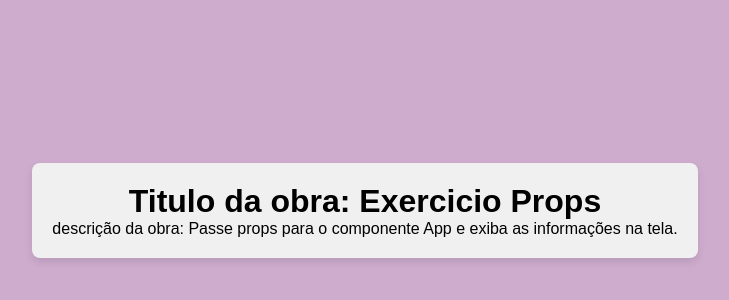
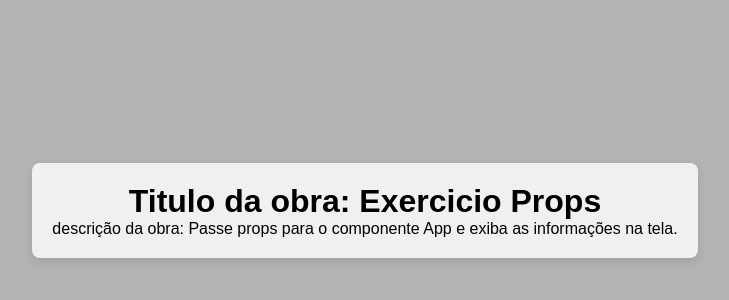
Before and after one commit to samellop3s/react-js-props-studies, a React (Vite) app: page / in a window 1280 px wide. Shown: the part 190-490 px from the top of the page, without its empty margins (275-1004 px from the left). Built offline with nearby package versions, Linux system fonts and the light colour scheme.

Commit message:
background color updated

```diff
--- a/src/App.css
+++ b/src/App.css
@@ -11,7 +11,7 @@
   align-items: center;
   width: 100%;
   height: 100vh;
-  background: rgba(134, 50, 134, 0.404);
+  background: rgba(71, 68, 71, 0.404);
 }
 
 .box {
```
